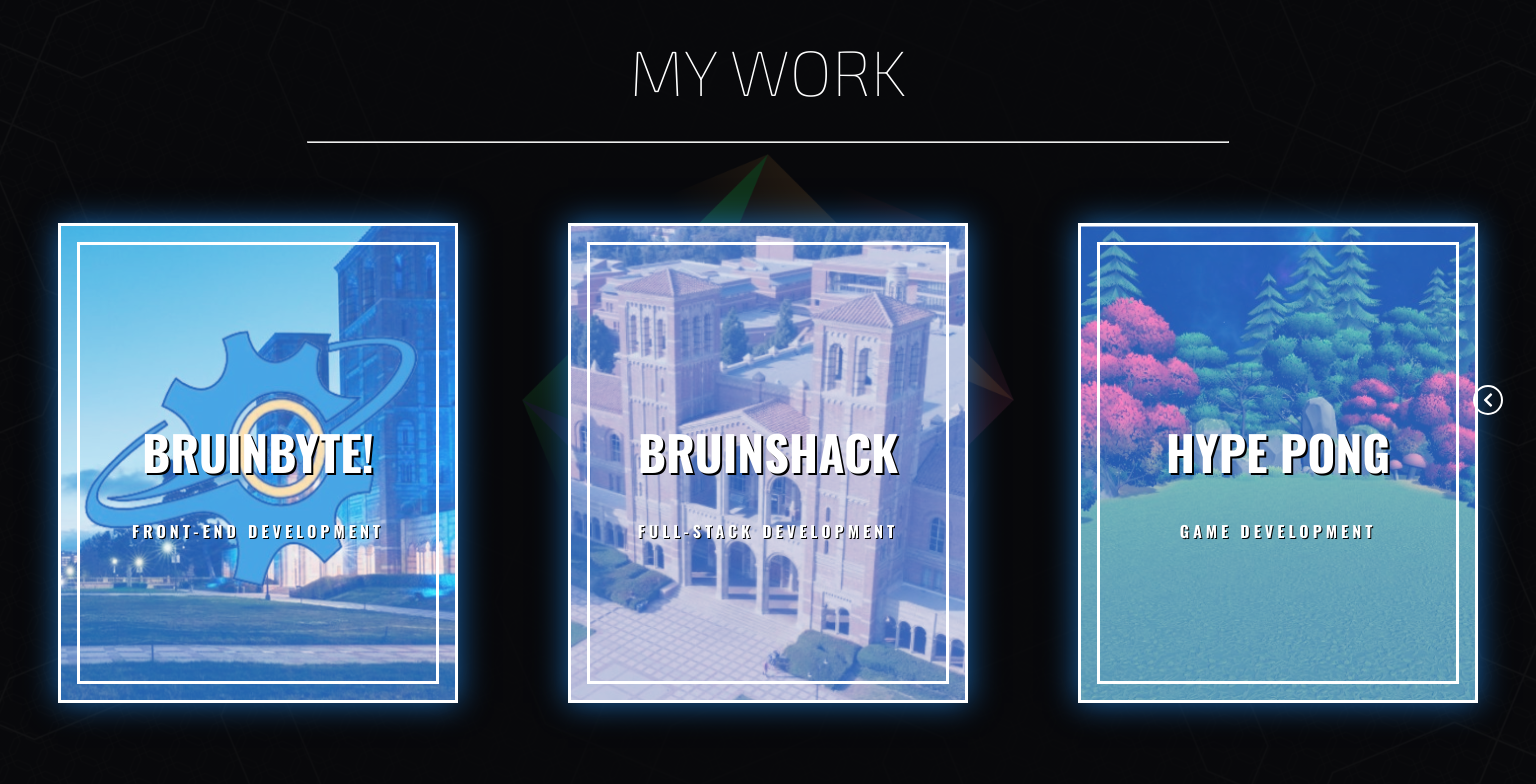
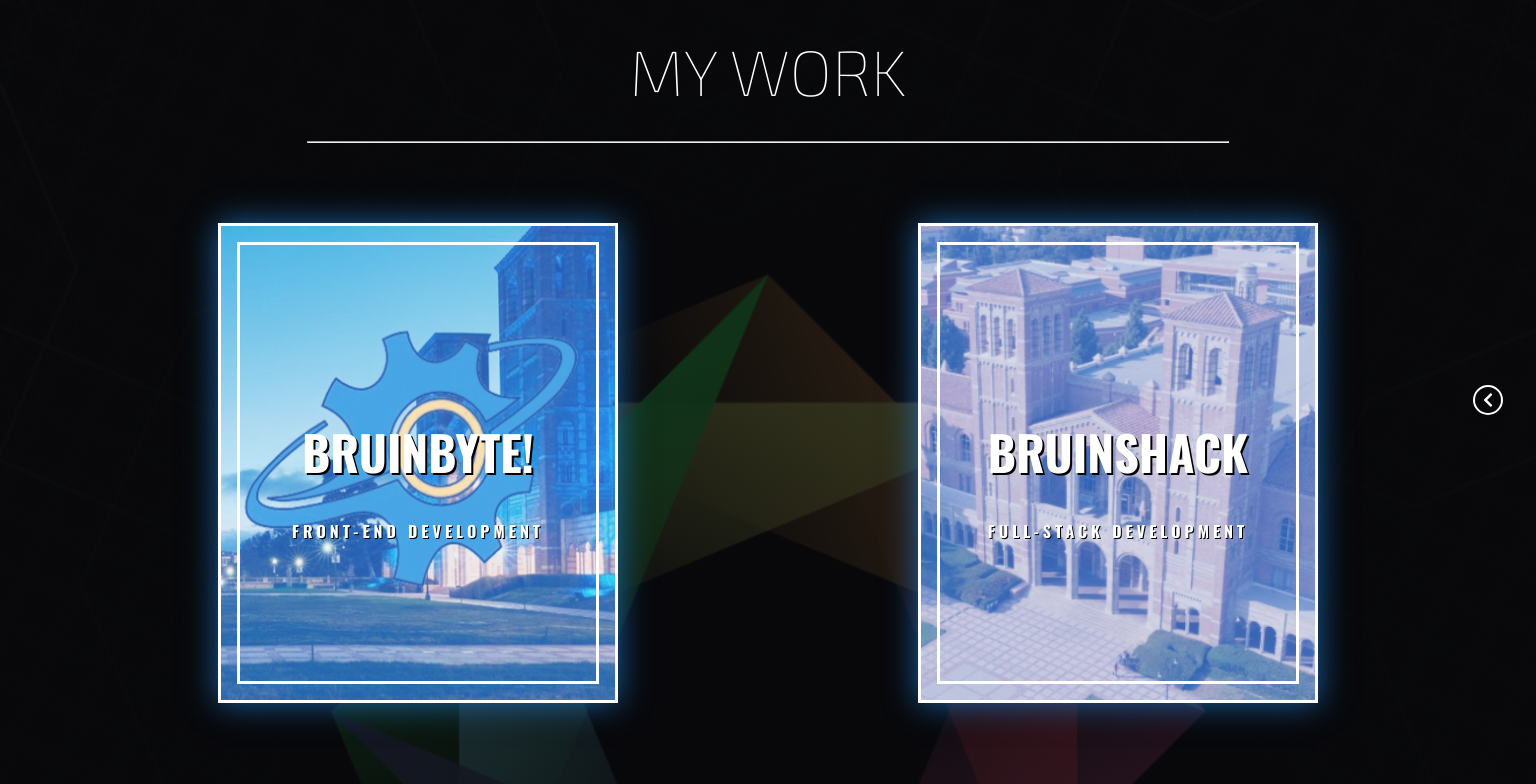
Before and after one commit to czhangy/CZhangy.io, a Vue app: page /projects in a window 1536 px wide. Shown: the top 784 px of the page. Built offline with nearby package versions, Linux system fonts and the light colour scheme.

Commit message:
Project sizing fixes

```diff
--- a/src/views/Projects.vue
+++ b/src/views/Projects.vue
@@ -46,10 +46,7 @@ export default {
         {
           name: "hype pong",
           tag: "game development",
-          links: [
-            "",
-            "",
-          ],
+          links: ["", ""],
           description:
             "Developing map and gameplay mechanics for a tennis-style role-playing game using the Unity engine and C#, while leading the level design unit tasked with modelling 3D assets and levels using Unity ProBuilder and related tools.",
         },
@@ -94,11 +91,6 @@ export default {
     // Style bar
     background-color: white;
   }
-
-  .project-display {
-    max-width: 100%;
-    // Position elements
-  }
 }
 
 // Media queries
@@ -106,9 +98,10 @@ export default {
 @media screen and (min-width: 1400px) {
   .projects {
     .project-display {
+      // Position elements
       display: grid;
-      grid-template-columns: 460px 460px 460px;
-      gap: 50px 50px;
+      grid-template-columns: 500px 500px;
+      gap: 0 200px;
       justify-items: center;
       align-items: center;
     }
```
Also changed, not shown: 1 other file (tests, documents, lock files or other folders).
